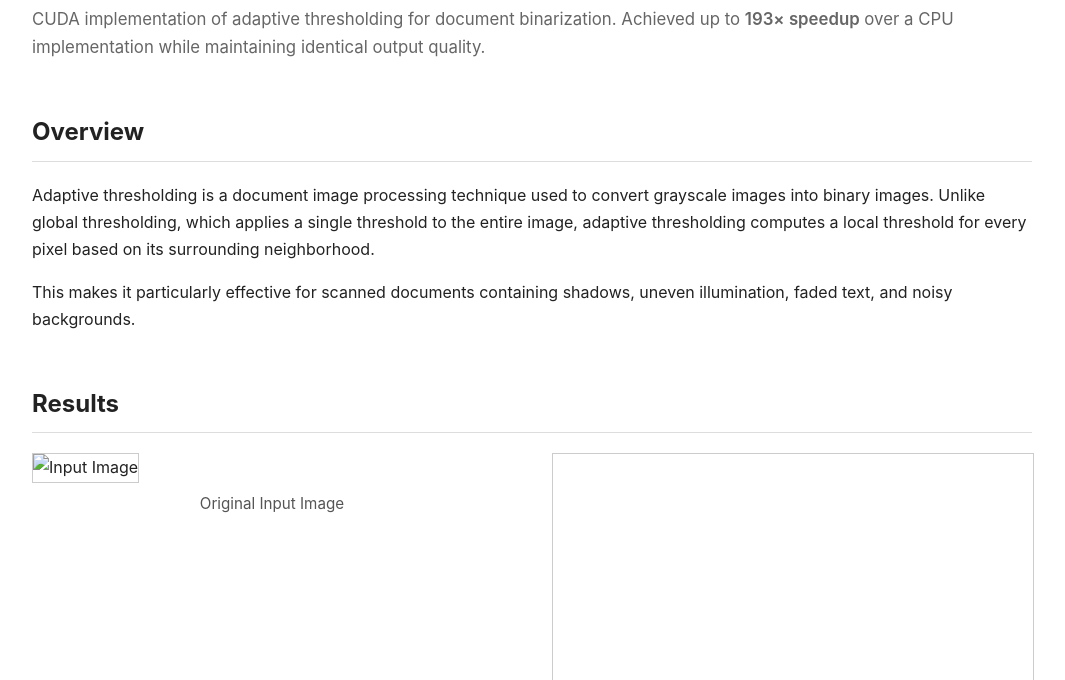
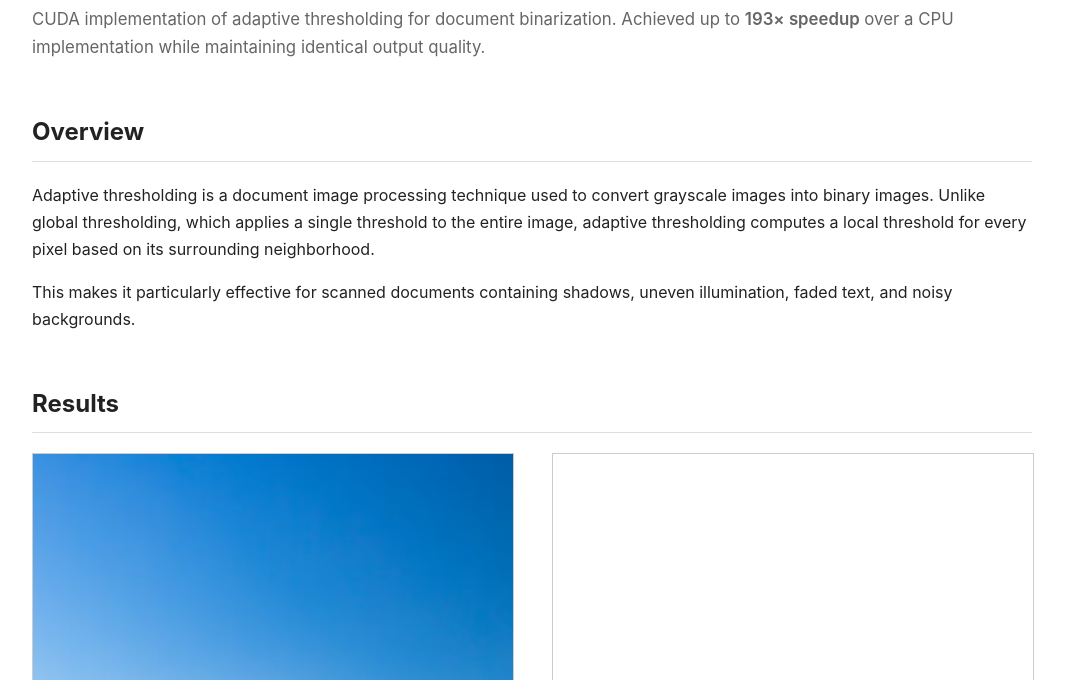
Before and after one commit to YashChauhan-2303/Gpu-Adaptive-Thresholding-Cuda, a plain HTML site: page docs/index.html in a window 1280 px wide. Shown: the part 120-800 px from the top of the page, without its empty margins (108-1173 px from the left). Drawn offline with Linux system fonts and the light colour scheme.

Commit message:
image.avif

```diff
--- a/docs/index.html
+++ b/docs/index.html
@@ -134,7 +134,7 @@
     <div class="images">
 
         <div>
-            <img src="assets/img.png" alt="Input Image">
+            <img src="assets/img.avif" alt="Input Image">
             <div class="caption">Original Input Image</div>
         </div>
 
```
